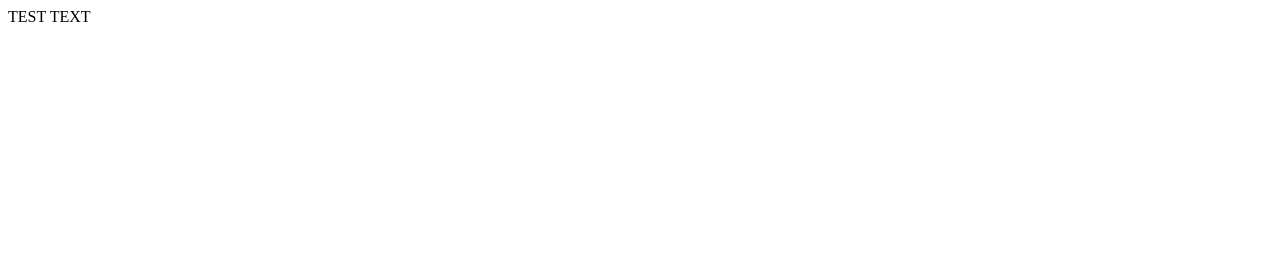
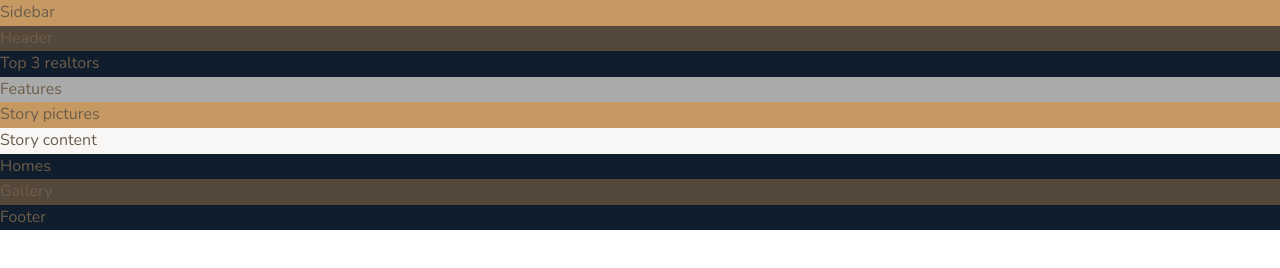
Before and after one commit to olgapog/Nexter, a website: page index.html in a window 1280 px wide. Drawn offline with nearby package versions, Linux system fonts and the light colour scheme.

Commit message:
Creation a structure in index.html, add background-color to elements

```diff
--- a/index.html
+++ b/index.html
@@ -12,6 +12,22 @@
         <title>nexter &mdash; your home, your freedom</title>
     </head>
     <body class="container">
-        TEST TEXT
+        <div class="sidebar">Sidebar</div>
+
+        <header class="header">Header</header>
+
+        <div class="realtors">Top 3 realtors</div>
+
+        <section class="features">Features</section>
+
+        <div class="story__pictures">Story pictures</div>
+
+        <div class="story__content">Story content</div>
+
+        <section class="homes">Homes</section>
+
+        <section class="gallery">Gallery</section>
+
+        <footer class="footer">Footer</footer>
     </body>
 </html>
--- a/sass/_base.scss
+++ b/sass/_base.scss
@@ -29,6 +29,8 @@ html {
 
 body {
   font-family: $font-primary;
-  color: $color-grey-dark-2;
+  color: #6d5d4b;
   font-weight: 300;
+  line-height: 1.6;
+
 }
--- a/sass/_features.scss
+++ b/sass/_features.scss
@@ -0,0 +1,3 @@
+.features {
+  background-color: $color-grey-light-2;
+}
--- a/sass/_footer.scss
+++ b/sass/_footer.scss
@@ -0,0 +1,3 @@
+.footer {
+  background-color: $color-secondary;
+}
--- a/sass/_gallery.scss
+++ b/sass/_gallery.scss
@@ -0,0 +1,3 @@
+.gallery {
+  background-color: $color-grey-dark-1;
+}
--- a/sass/_header.scss
+++ b/sass/_header.scss
@@ -0,0 +1,3 @@
+.header {
+  background-color: $color-grey-dark-1;
+}
--- a/sass/_homes.scss
+++ b/sass/_homes.scss
@@ -0,0 +1,3 @@
+.homes {
+  background-color: $color-secondary;
+}
--- a/sass/_realtors.scss
+++ b/sass/_realtors.scss
@@ -0,0 +1,3 @@
+.realtors {
+  background-color: $color-secondary;
+}
--- a/sass/_sidebar.scss
+++ b/sass/_sidebar.scss
@@ -0,0 +1,3 @@
+.sidebar {
+  background-color: $color-primary;
+}
--- a/sass/_story.scss
+++ b/sass/_story.scss
@@ -0,0 +1,9 @@
+.story {
+  &__pictures {
+background-color: $color-primary;
+  }
+
+  &__content {
+background-color: $color-grey-light-1;
+  }
+}
```
Also changed, not shown: css/style.css, sass/main.scss (renamed from sass/_main.scss), 1 other file.
